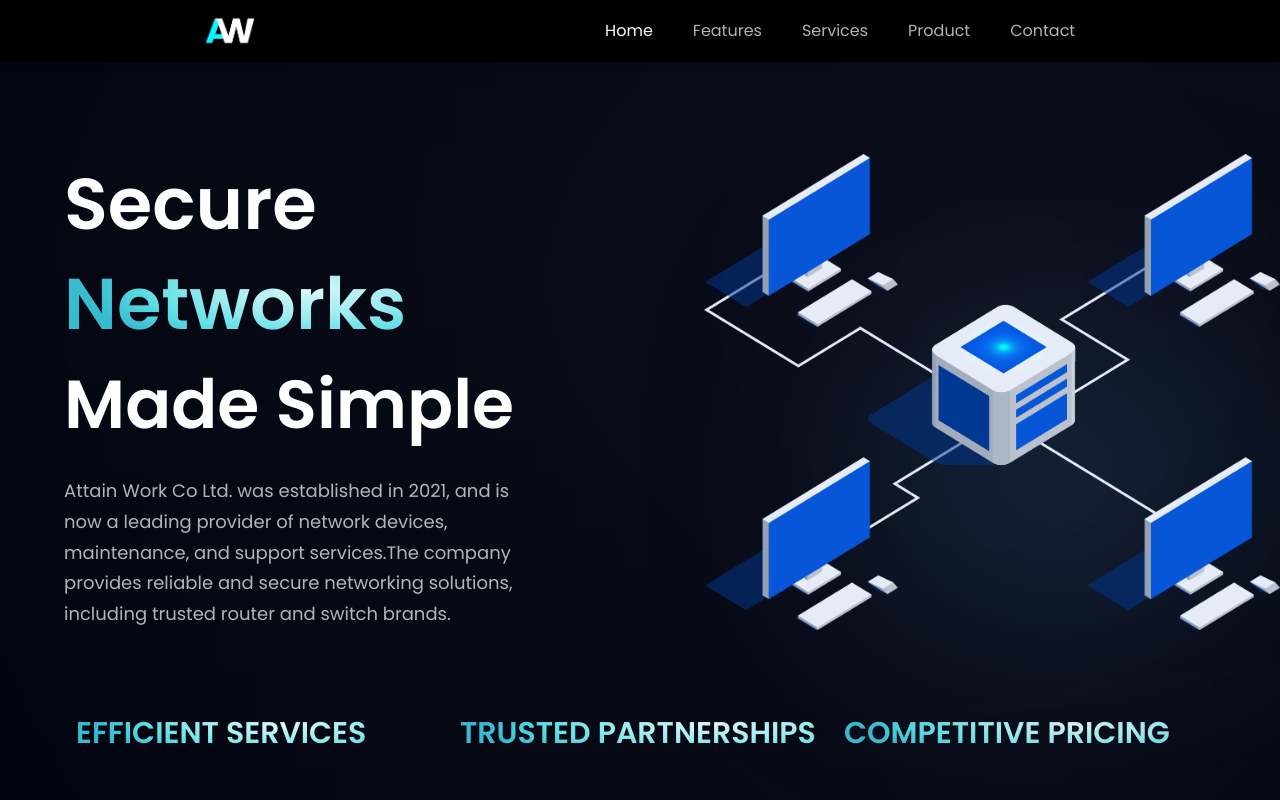
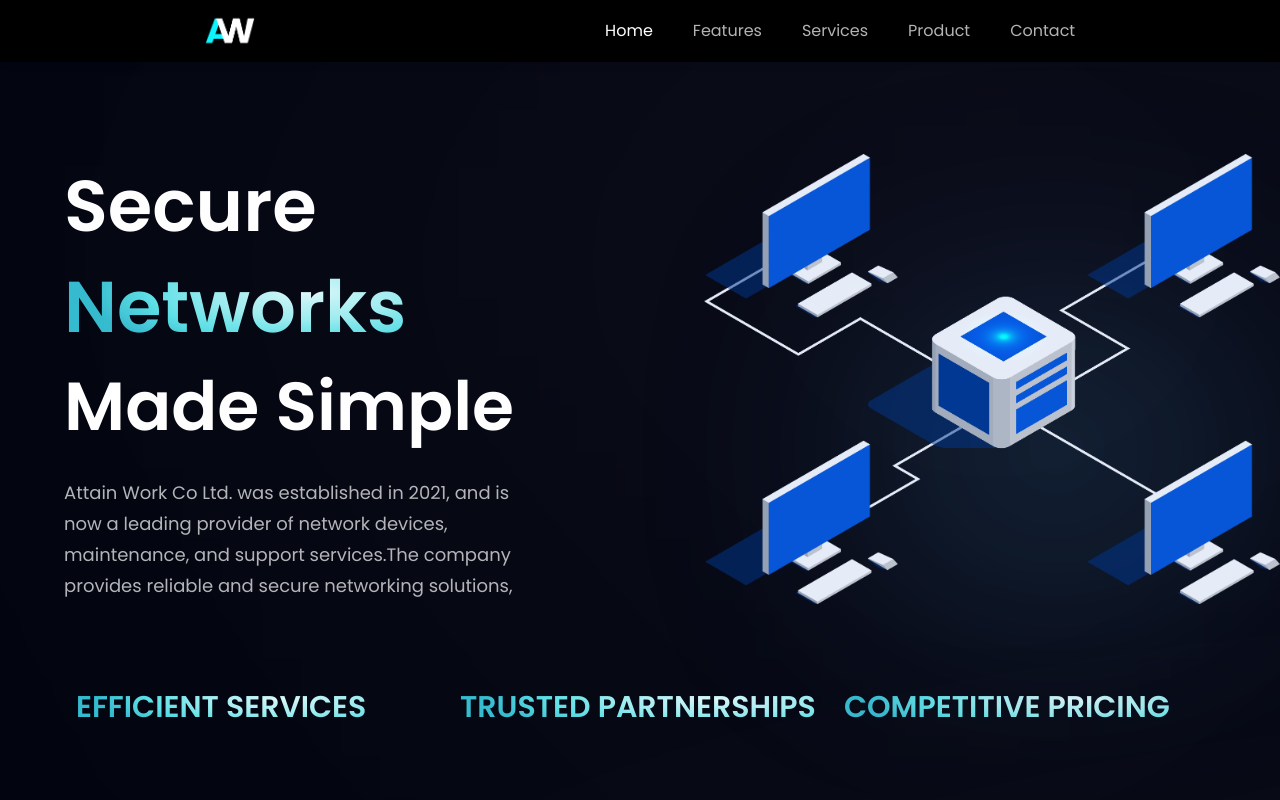
Before and after one commit to xuhme/Attain-Work, a React (Vite) app: page / in a window 1280 px wide. Shown: the top 800 px of the page. Built offline with nearby package versions, Linux system fonts and the light colour scheme.

Commit message:
Update Hero.jsx

```diff
--- a/src/components/Hero.jsx
+++ b/src/components/Hero.jsx
@@ -23,8 +23,7 @@ const Hero = () => {
         <p className={`${styles.paragraph} max-w-[470px] mt-5`}>
           Attain Work Co Ltd. was established in 2021, and is now a leading
           provider of network devices, maintenance, and support services.The
-          company provides reliable and secure networking solutions, including
-          trusted router and switch brands.
+          company provides reliable and secure networking solutions,
         </p>
       </div>
 
```
